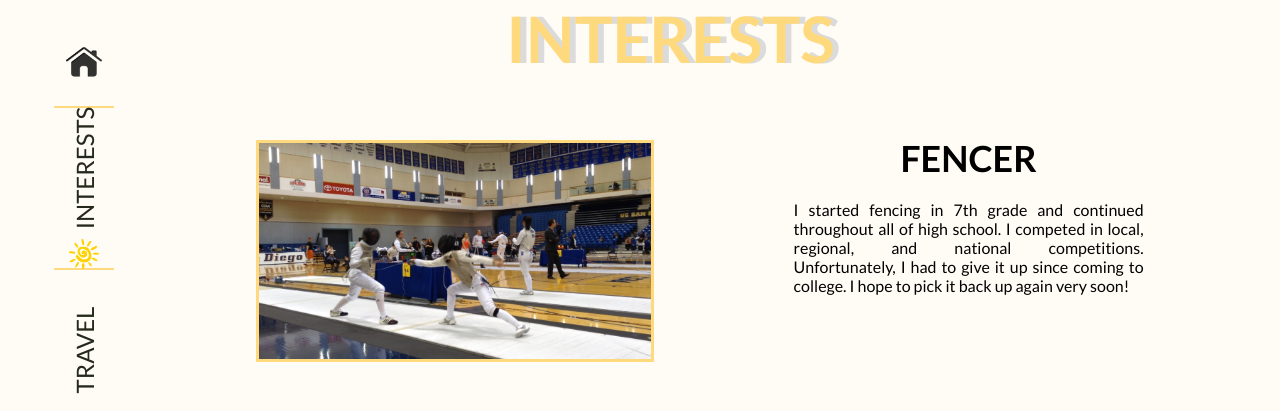
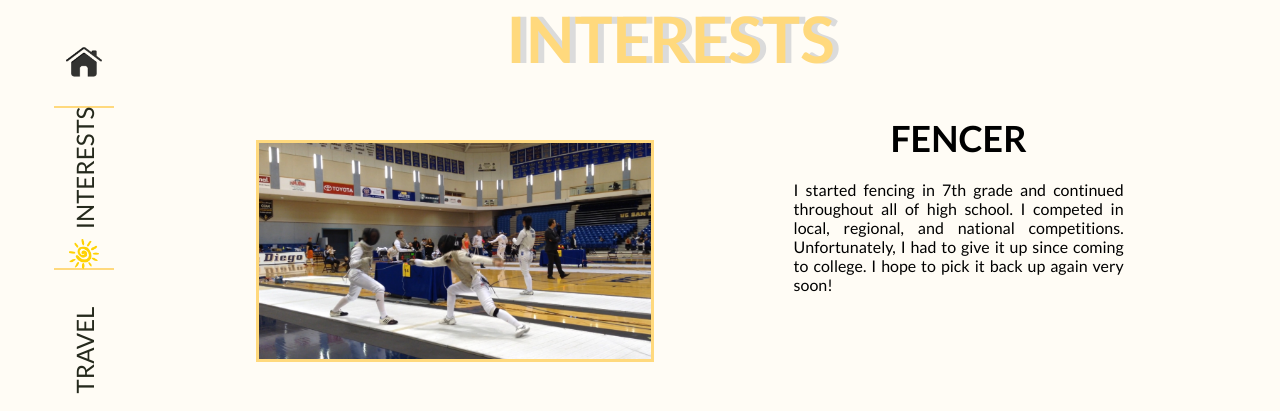
Before and after one commit to jennjia/jennjia.github.io, a plain HTML site: page interests.html in a window 1280 px wide. Shown: the top 411 px of the page. Drawn offline with Linux system fonts and the light colour scheme.

Commit message:
Update style.css

```diff
--- a/interestsassets/css/style.css
+++ b/interestsassets/css/style.css
@@ -110,8 +110,8 @@ body {
 	position: absolute;
 	top: 30px;
 	left: 62%;
-	height: 350px;
-	width: 350px;
+	height: 330px;
+	width: 330px;
 	display: flex;
 	flex-direction: column;
 	align-items: center;
```
